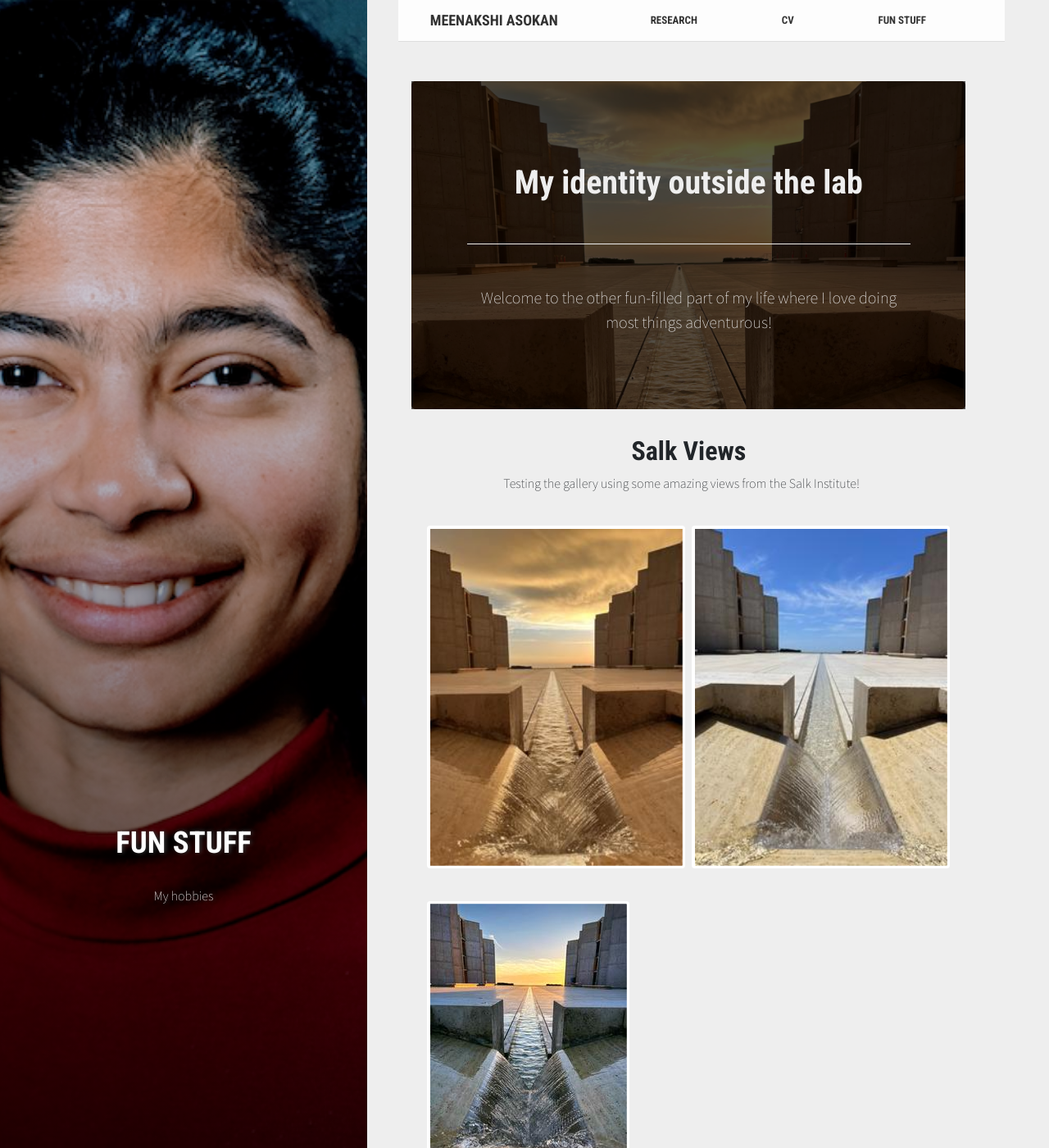
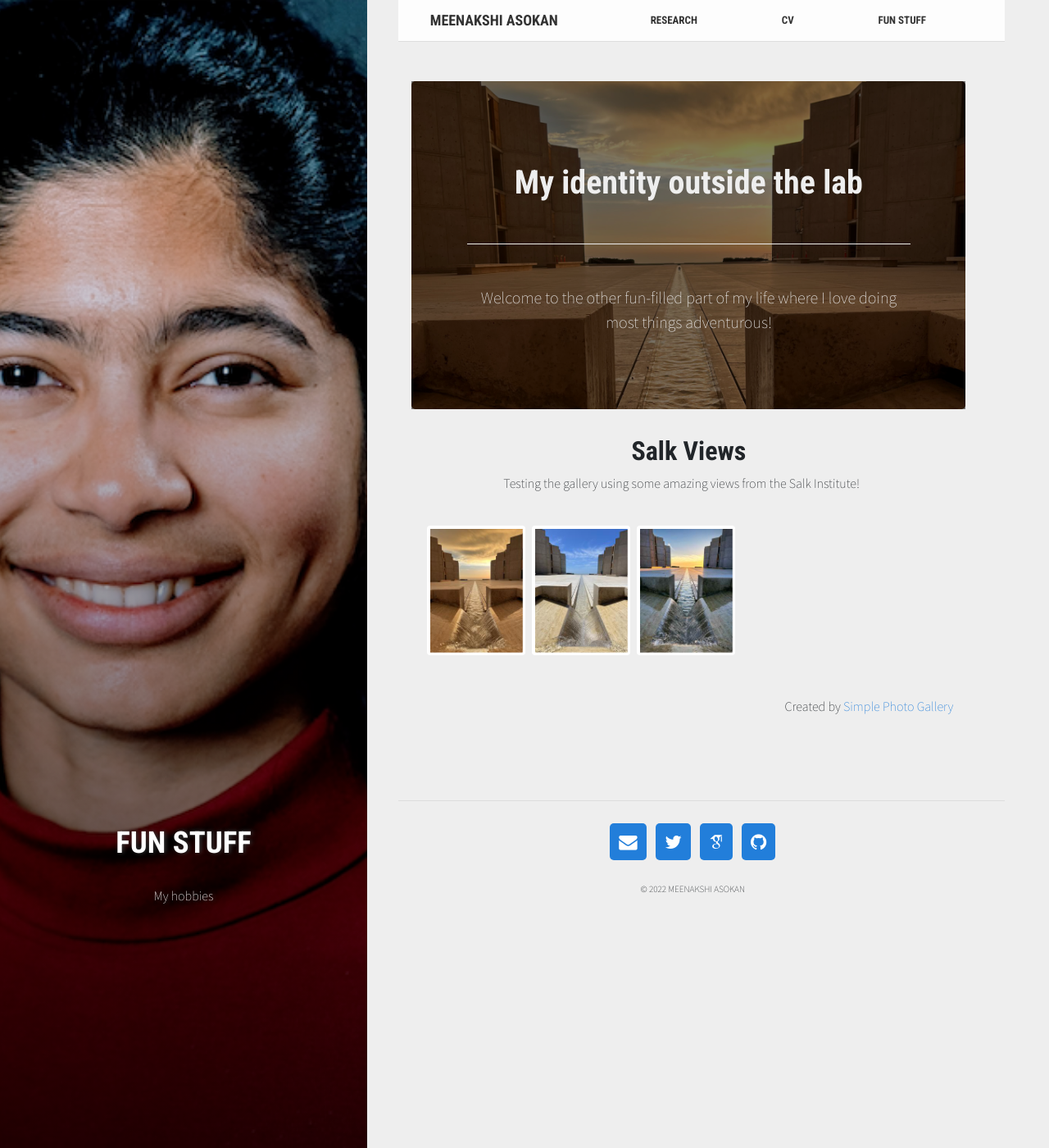
Before and after one commit to Meenakshi-Asokan/Meenakshi-Asokan.github.io, a Jekyll site: the page built from pages/3_gallery.html, in a window 1280 px wide and 1400 px high. Shown: the whole window at 82% size. Built offline with Jekyll 4.4.1, drawn with Linux system fonts in a browser that asks for light colours; nearby versions of some CDN libraries; some web fonts are replaced; library files that are not in the unit come from our copies.

Commit message:
Update main.css

```diff
--- a/assets/css/gallery_css/main.css
+++ b/assets/css/gallery_css/main.css
@@ -15,6 +15,7 @@ body {
 .gallery>a {
   margin: 0.25rem;
   flex-grow: calc(var(--w) / var(--h) * 100);
+  width: calc(var(--w) * 1px);
 }
 
 .gallery::after {
@@ -36,7 +37,7 @@ body {
 }
 
 .header-info {
-  background-color: rgba(0, 0, 0, 0.65);
+  background-color: rgba(0, 0, 0, 0.5);
   width: 100%;
   height: 100%;
   padding-top: 100px;
@@ -60,11 +61,35 @@ body {
   margin-top: 30px;
 }
 
+.gallery-section h2 a {
+  visibility: hidden;
+  color: #aaaaaa;
+}
+
+.gallery-section h2 a:hover {
+  color: #0056b3;
+}
+
+.gallery-section:hover h2 a {
+  visibility: visible;
+}
+
+.gallery-section h2 a svg {
+  height: 1.2rem
+}
+
 .gallery-section p {
   width: 70%;
   margin: 0px auto 20px;
 }
 
+.caption-date {
+  font-size: 15px;
+  font-weight: normal;
+  margin-top: 3px;
+  margin-bottom: 0px;
+}
+
 footer {
   margin-top: 30px;
 }
```
